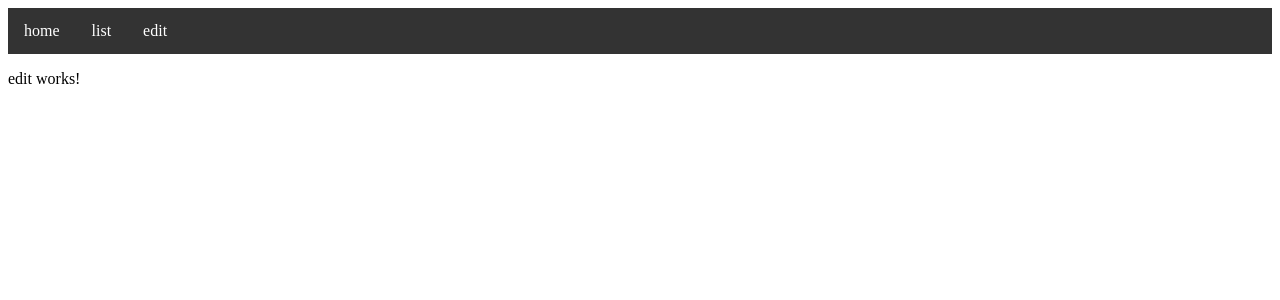
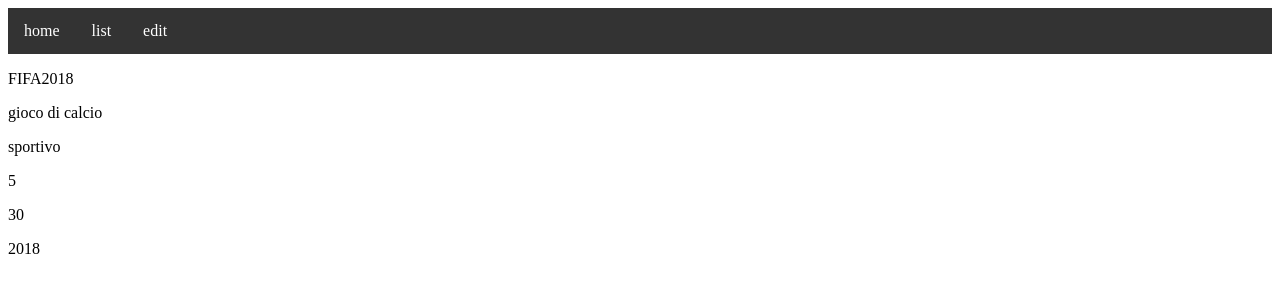
Before and after one commit to GabrielePanarello/PortaleGiochiTeam, an Angular app: page /detail/1 in a window 1280 px wide. Shown: the top 300 px of the page. Built offline with nearby package versions, Linux system fonts and the light colour scheme.

Commit message:
Dettaglio Funzionante

```diff
--- a/src/app/app.module.ts
+++ b/src/app/app.module.ts
@@ -10,6 +10,7 @@
 import { ListaGameService } from './services/list-game.service';
 import { MenuService } from './services/menu.service';
 import { FormsModule } from '@angular/forms';
+import { DetailComponent } from './components/detail/detail.component';
 
 
 @NgModule({
@@ -18,7 +19,8 @@
     HomeComponent,
     ListComponent,
     EditComponent,
-    MenuComponent
+    MenuComponent,
+    DetailComponent
   ],
   imports: [
     BrowserModule,
--- /dev/null
+++ b/src/app/components/detail/detail.component.html
@@ -0,0 +1,8 @@
+<div>
+    <p>{{item.name}}</p>
+    <p>{{item.descrizione}}</p>
+    <p>{{item.genere}}</p>
+    <p>{{item.rating}}</p>
+    <p>{{item.prezzo}}</p>
+    <p>{{item.annoUscita}}</p>
+</div>
--- /dev/null
+++ b/src/app/components/detail/detail.component.ts
@@ -0,0 +1,26 @@
+import { Component, OnInit } from '@angular/core';
+import { ActivatedRoute } from '@angular/router';
+import { ListaGameService } from '../../services/list-game.service';
+import { Game } from '../../objs/game';
+
+@Component({
+  selector: 'app-detail',
+  templateUrl: './detail.component.html',
+  styleUrls: ['./detail.component.css']
+})
+export class DetailComponent implements OnInit {
+
+  item: Game;
+
+  constructor(private activatedRoute: ActivatedRoute, private gameService: ListaGameService) {
+    this.activatedRoute.params.subscribe(params => {
+      if (params['id'] != null && params['id'] != "") {
+        this.item = this.gameService.getGameById(params['id']);
+      }
+    });
+  }
+
+  ngOnInit() {
+  }
+
+}
--- a/src/app/components/list/list.component.html
+++ b/src/app/components/list/list.component.html
@@ -1,10 +1,8 @@
-<select type="text" placeholder="genere" [(ngModel)]="filtro">
+<!-- <select type="text" placeholder="genere" [(ngModel)]="filtro"> -->
 
-<ng-container *ngFor="let item of items; let i=index" (click)="visualizzaDettaglio(item)">
-    <ng-container *ngIf="item.genere === filtro">
-        <div>id: {{item.id}}</div>
-        <div>name: {{item.name}}</div>
-        <div>descrizione: {{item.descrizione}}</div>
-        <div *ngIf="i!=items.length-1">-------------------</div>
-    </ng-container>
-</ng-container>
+<div *ngFor="let item of items" (click)="visualizzaDettaglio(item)">
+    <div>id: {{item.id}}</div>
+    <div>name: {{item.name}}</div>
+    <div>descrizione: {{item.descrizione}}</div>
+    <div *ngIf="i!=items.length-1">-------------------</div>
+</div>
--- a/src/app/routers/mainRouter.ts
+++ b/src/app/routers/mainRouter.ts
@@ -5,12 +5,13 @@
 import { RouterModule, Routes } from "@angular/router";
 import { NgModule } from "@angular/core";
 import { AppComponent } from "../app.component";
+import { DetailComponent } from "../components/detail/detail.component";
 
 const appRoutes: Routes = [
     { path: 'home', component: HomeComponent },
     { path: 'list', component: ListComponent },
     { path: 'edit', component: EditComponent},
-    { path: "detail/:id", component: EditComponent},
+    { path: "detail/:id", component: DetailComponent},
     { path: '', redirectTo: '/home', pathMatch: 'full'},
     { path: '**', component: HomeComponent }
   ];
```
Also changed, not shown: src/app/components/detail/detail.component.css (added).
